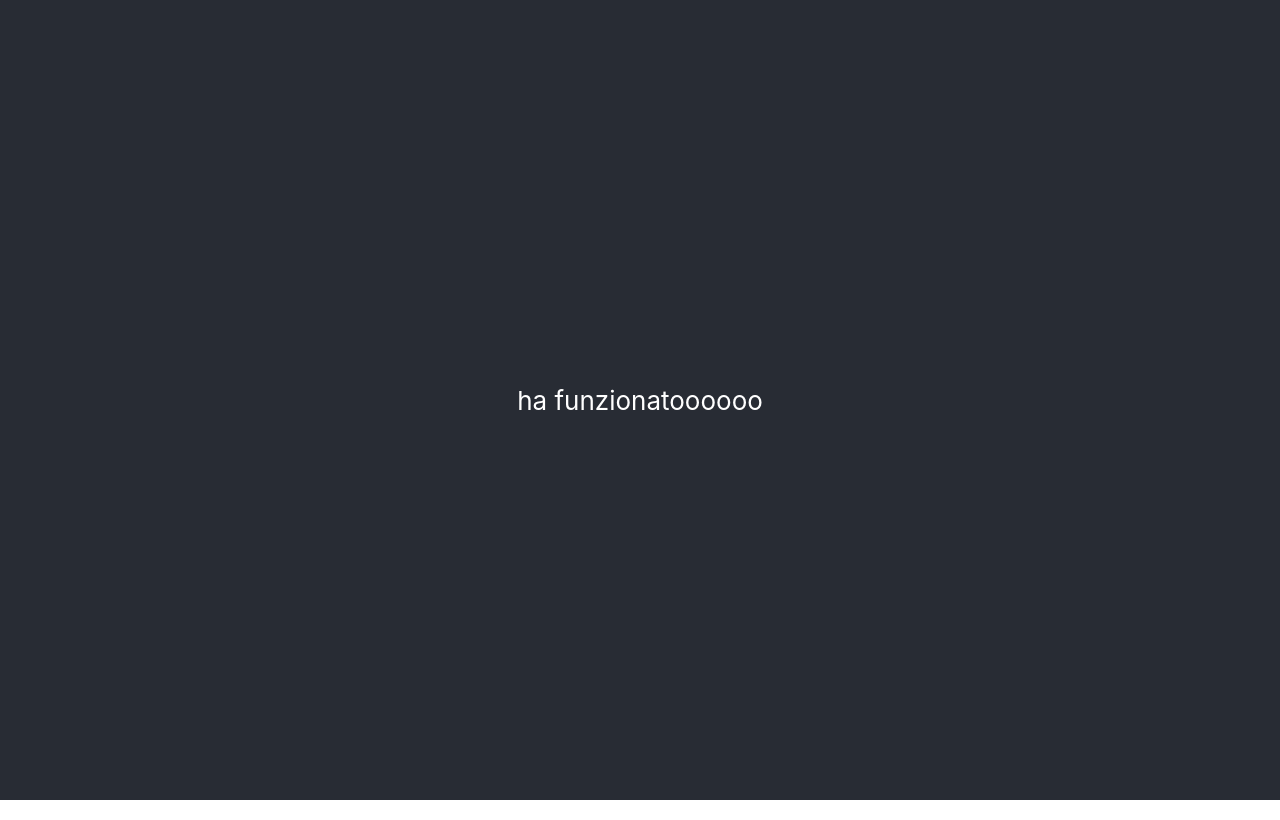
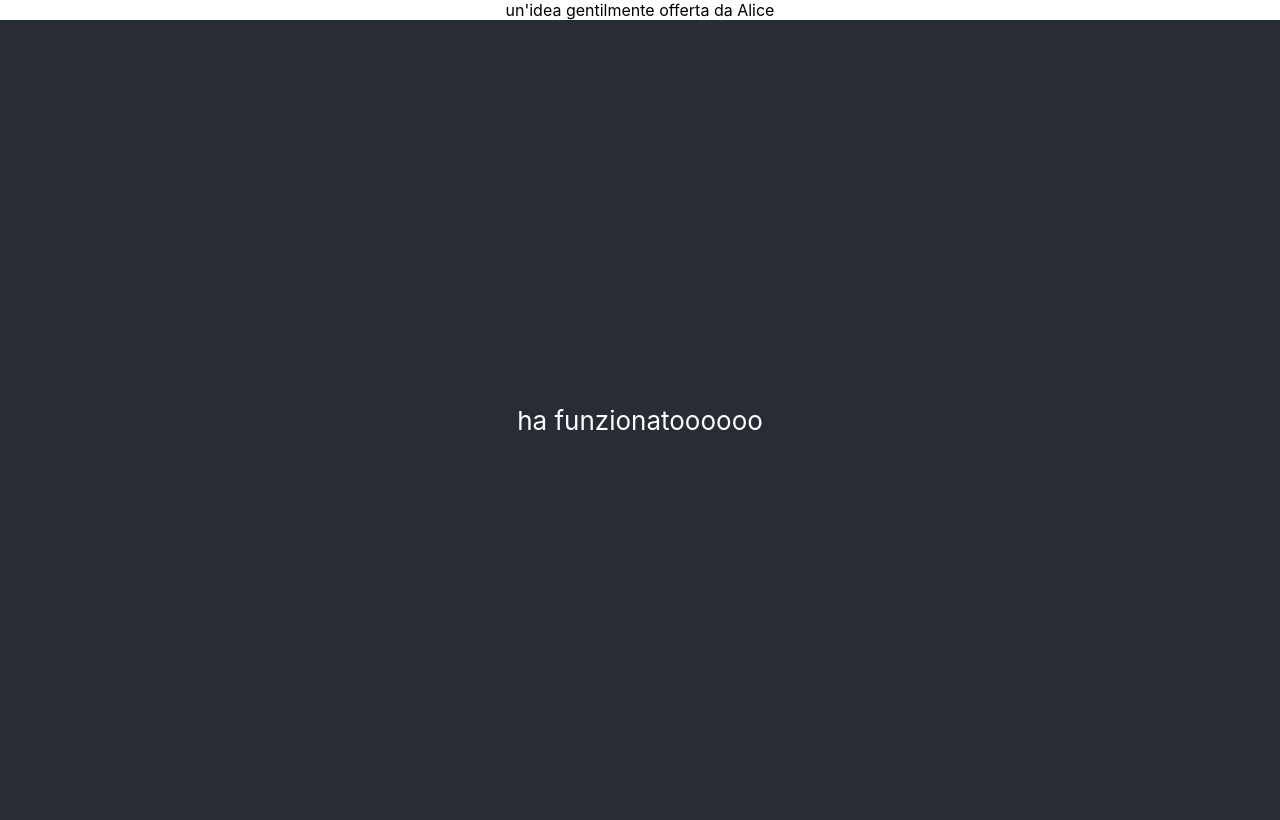
Before and after one commit to valekuro/provaRease, a React (Create React App) app: page / in a window 1280 px wide. Built offline with nearby package versions, Linux system fonts and the light colour scheme.

Commit message:
mischiamo valendina

```diff
--- a/src/App.js
+++ b/src/App.js
@@ -1,5 +1,6 @@
 import logo from './logo.svg';
 import './App.css';
+import { Valendina } from './Valendina/Valendina';
 
 function App() {
   const pippo = 'ha funzionatoooooo';
@@ -9,6 +10,7 @@ function App() {
   const evviva = 'sto commit';
   return (
     <div className="App">
+    <Valendina/>
       <header className="App-header">
       <p>{pippo}</p>
       </header>
--- /dev/null
+++ b/src/Valendina/Valendina.js
@@ -0,0 +1,7 @@
+export const Valendina=()=>{
+    return(
+        <div>
+            <span>un'idea gentilmente offerta da Alice</span>
+        </div>
+    )
+}
```
